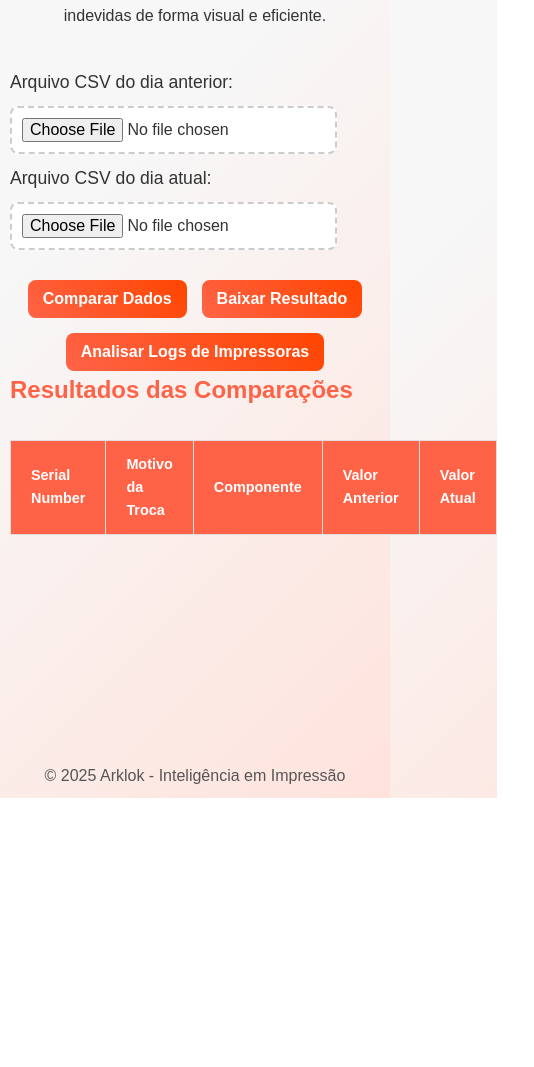
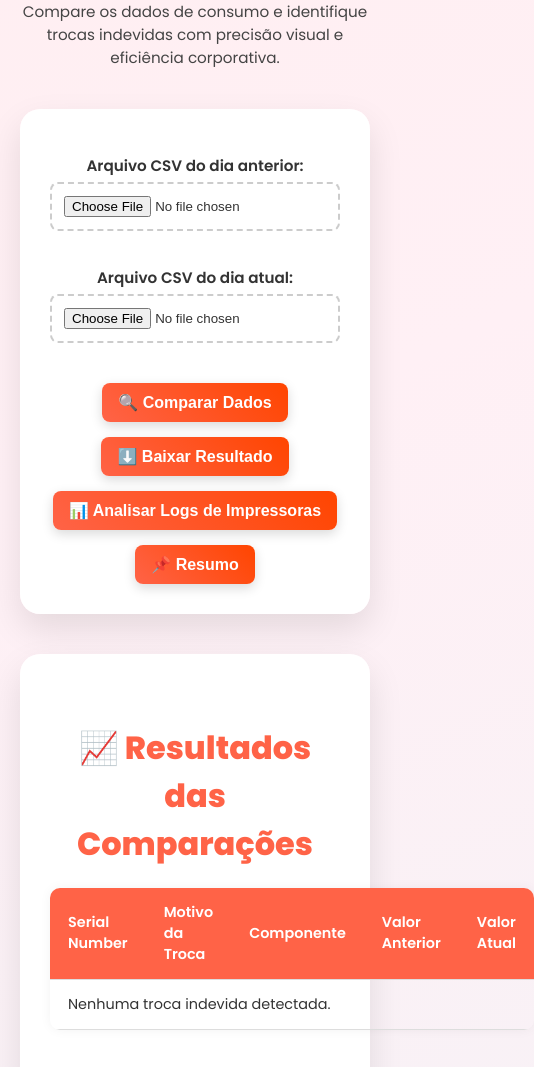
Before and after one commit to alexsandrosipelli/CSV-COMPARE-ARKLOK, a plain HTML site: page index.html in a window 390 px wide. Shown: the part 308-1375 px from the top of the page, 534 px wide, since content can reach past the window. Before the commit the page ends 1106 px from the top, so only its background shows below. Drawn offline with nearby package versions, Linux system fonts and the light colour scheme.

Commit message:
Update index.html

```diff
--- a/index.html
+++ b/index.html
@@ -1,31 +1,35 @@
-<!DOCTYPE html>
-<html lang="pt">
-
+<html lang="pt-BR">
 <head>
-    <meta charset="UTF-8">
-    <meta name="viewport" content="width=device-width, initial-scale=1.0">
-    <title>Comparação de Dados de Impressoras</title>
+  <meta charset="UTF-8" />
+  <meta name="viewport" content="width=device-width, initial-scale=1.0"/>
+  <title>Análise Inteligente de Impressoras</title>
+  <link href="https://fonts.googleapis.com/css2?family=Poppins:wght@400;600;800&display=swap" rel="stylesheet">
+  <script src="https://cdn.jsdelivr.net/npm/chart.js"></script>
+  <script src="https://cdnjs.cloudflare.com/ajax/libs/PapaParse/5.3.0/papaparse.min.js"></script>
   <style>
     * {
-            margin: 0;
-            padding: 0;
       box-sizing: border-box;
     }
 
     body {
-            font-family: 'Arial', sans-serif;
-            line-height: 1.6;
-            background: linear-gradient(135deg, #f7f7f7 40%, #ffe3dc);
+      font-family: 'Poppins', sans-serif;
+      background: radial-gradient(circle at top left, #ffe8e0, #fff0f5, #e0f7fa);
+      margin: 0;
+      padding: 20px;
       color: #333;
-            padding: 20px;
-            max-width: 1200px;
-            margin: 0 auto;
+      animation: gradientShift 20s ease infinite;
+      background-size: 400% 400%;
+    }
+
+    @keyframes gradientShift {
+      0% { background-position: 0% 50%; }
+      50% { background-position: 100% 50%; }
+      100% { background-position: 0% 50%; }
     }
 
     header {
       text-align: center;
-            margin-bottom: 40px;
-            animation: fadeInDown 1s ease-in-out;
+      animation: fadeInDown 1s ease-out;
     }
 
     @keyframes fadeInDown {
@@ -40,48 +44,56 @@
     }
 
     header img {
-            max-width: 180px;
+      width: 180px;
       margin-bottom: 20px;
     }
 
     h1 {
-            font-size: 2.8rem;
+      font-size: 2.5rem;
       color: #FF4500;
+      font-weight: 800;
       margin-bottom: 10px;
-            font-weight: bold;
     }
 
-        h2 {
-            font-size: 2rem;
-            color: #FF6347;
+    p {
+      font-size: 1.1rem;
+      color: #444;
+    }
+
+    section {
+      text-align: center;
+      margin: 40px auto;
+      max-width: 1000px;
+      background: rgba(255, 255, 255, 0.95);
+      padding: 30px;
+      border-radius: 20px;
+      box-shadow: 0 15px 35px rgba(0, 0, 0, 0.1);
+      backdrop-filter: blur(10px);
+    }
+
+    label {
+      display: block;
+      font-size: 1rem;
+      margin: 15px 0 5px;
+      font-weight: 600;
+    }
+
+    input[type="file"] {
+      padding: 12px;
+      border: 2px dashed #ccc;
+      border-radius: 8px;
+      background-color: #fff;
+      width: 100%;
+      max-width: 400px;
       margin-bottom: 20px;
     }
 
-        label {
-            font-size: 1.1rem;
-            margin-right: 10px;
-        }
-
-        input[type="file"] {
-            padding: 10px;
-            font-size: 1rem;
-            border: 2px dashed #ccc;
-            border-radius: 8px;
-            background-color: #fff;
-            margin: 10px 0;
-            transition: border 0.3s ease;
-        }
-
-        input[type="file"]:hover {
-            border-color: #FF6347;
-        }
-
     .button-group {
-            margin-top: 20px;
       display: flex;
       flex-wrap: wrap;
+      justify-content: center;
       gap: 15px;
-            justify-content: center;
+      margin-top: 20px;
     }
 
     button {
@@ -90,91 +102,92 @@
       color: white;
       border: none;
       border-radius: 8px;
-            font-size: 1.2rem;
-            font-weight: bold;
+      font-size: 1.1rem;
+      font-weight: 600;
       cursor: pointer;
-            transition: transform 0.2s, background-color 0.3s;
+      box-shadow: 0 4px 12px rgba(0, 0, 0, 0.15);
+      transition: transform 0.2s, background 0.3s, box-shadow 0.3s;
     }
 
     button:hover {
-            transform: scale(1.05);
-            background-color: #e0533d;
+      transform: translateY(-3px);
+      background: #e04c2f;
+      box-shadow: 0 6px 18px rgba(0, 0, 0, 0.2);
+    }
+
+    h2 {
+      font-size: 2rem;
+      color: #FF6347;
+      margin: 40px 0 20px;
+      text-align: center;
     }
 
     table {
       width: 100%;
       border-collapse: collapse;
-            margin-top: 30px;
-        }
-
-        table, th, td {
-            border: 1px solid #ddd;
+      margin-top: 20px;
+      box-shadow: 0 0 12px rgba(0, 0, 0, 0.05);
+      border-radius: 10px;
+      overflow: hidden;
     }
 
     th, td {
-            padding: 12px 20px;
+      padding: 14px 18px;
       text-align: left;
+      border-bottom: 1px solid #ddd;
     }
 
     th {
       background-color: #FF6347;
       color: white;
-        }
-
-        td {
-            background-color: #fefefe;
+      font-weight: 600;
     }
 
     tr:nth-child(even) td {
-            background-color: #f9f9f9;
+      background-color: #fdf4f1;
     }
 
     tr:hover td {
-            background-color: #f1f1f1;
+      background-color: #ffe7dd;
+    }
+
+    canvas {
+      margin-top: 40px;
+      max-width: 100%;
     }
 
     footer {
       text-align: center;
-            margin-top: 40px;
-            font-size: 1rem;
-            color: #555;
-        }
-
-        canvas {
-            max-width: 100%;
-            margin-top: 30px;
+      margin-top: 80px;
+      font-size: 0.9rem;
+      color: #888;
     }
 
     @media (max-width: 768px) {
-            body {
-                padding: 10px;
-            }
-
       h1 {
         font-size: 2rem;
       }
 
-            h2 {
-                font-size: 1.5rem;
+      p, label {
+        font-size: 0.95rem;
+      }
+
+      button {
+        font-size: 1rem;
+        padding: 10px 16px;
       }
 
       table, th, td {
         font-size: 0.9rem;
       }
-
-            button {
-                font-size: 1rem;
-                padding: 10px 15px;
-            }
     }
   </style>
 </head>
-
 <body>
   <header>
-        <img src="https://arknet.arklok.com.br/assets/img/logos/logo-arklok.png" alt="Logo da Arklok">
+    <img src="https://arknet.arklok.com.br/assets/img/logos/logo-arklok.png" alt="Logo Arklok" />
     <h1>Análise Inteligente de Impressoras</h1>
-        <p>Compare os dados de consumo e identifique trocas indevidas de forma visual e eficiente.</p>
+    <p>Compare os dados de consumo e identifique trocas indevidas com precisão visual e eficiência corporativa.</p>
   </header>
 
   <section>
@@ -185,15 +198,15 @@
     <input type="file" id="csvFileNew" accept=".csv">
 
     <div class="button-group">
-            <button onclick="processCSV()">Comparar Dados</button>
-            <button onclick="downloadCSV()">Baixar Resultado</button>
-            <button onclick="window.open('https://alexsandrosipelli.github.io/ANALISAR-LOG-IMPRESSORAS/', '_blank')">
-                Analisar Logs de Impressoras
-            </button>
+      <button onclick="processCSV()">🔍 Comparar Dados</button>
+      <button onclick="downloadCSV()">⬇️ Baixar Resultado</button>
+      <button onclick="window.open('https://alexsandrosipelli.github.io/ANALISAR-LOG-IMPRESSORAS/', '_blank')">📊 Analisar Logs de Impressoras</button>
+      <button onclick="showSummary()">📌 Resumo</button>
     </div>
   </section>
 
-    <h2>Resultados das Comparações</h2>
+  <section>
+    <h2>📈 Resultados das Comparações</h2>
     <table id="resultTable">
       <thead>
         <tr>
@@ -205,26 +218,52 @@
         </tr>
       </thead>
       <tbody>
-            <!-- Resultados dinâmicos -->
+        <tr><td colspan="5">Nenhuma troca indevida detectada.</td></tr>
       </tbody>
     </table>
-
     <canvas id="chart"></canvas>
+    <div id="summary" style="display:none; margin-top: 40px; padding: 20px; background: #fff4ec; border-radius: 12px; box-shadow: 0 0 10px rgba(0,0,0,0.1);">
+      <h3>Resumo Executivo 📊</h3>
+      <p id="summaryText"></p>
+    </div>
+  </section>
 
   <footer>
-        <p>&copy; 2025 Arklok - Inteligência em Impressão</p>
+    <p>&copy; 2025 Arklok - Inteligência em Impressão e Performance de TI</p>
   </footer>
 
-    <script src="https://cdnjs.cloudflare.com/ajax/libs/PapaParse/5.3.0/papaparse.min.js"></script>
-    <script src="https://cdn.jsdelivr.net/npm/chart.js"></script>
 <script>
   let dataOld = [];
   let dataNew = [];
   let chart;
-        const columnsToCheck = [
+  let latestChanges = [];
+
+  const columnAliases = {
+    'Número de série': 'Serial Number',
+    'Preto (%)': 'Black (%)',
+    'Magenta (%)': 'Magenta (%)',
+    'Amarelo (%)': 'Yellow (%)',
+    'Ciano (%)': 'Cyan (%)',
+    'Fotocondutor preto (%)': 'Black Photoconductor (%)',
+    'Unidade de imagem (%)': 'Imaging Unit (%)',
+    'Kit de manutenção (%)': 'Maintenance Kit (%)'
+  };
+
+  const expectedColumns = [
     'Black (%)', 'Magenta (%)', 'Yellow (%)', 'Cyan (%)',
     'Black Photoconductor (%)', 'Imaging Unit (%)', 'Maintenance Kit (%)'
   ];
+
+  function normalizeHeaders(data) {
+    return data.map(row => {
+      const normalized = {};
+      Object.keys(row).forEach(key => {
+        const mappedKey = columnAliases[key] || key;
+        normalized[mappedKey] = row[key];
+      });
+      return normalized;
+    });
+  }
 
   function processCSV() {
     const fileOld = document.getElementById("csvFileOld").files[0];
@@ -237,10 +276,10 @@
 
     Papa.parse(fileOld, {
       complete: function(resultsOld) {
-                    dataOld = resultsOld.data;
+        dataOld = normalizeHeaders(resultsOld.data);
         Papa.parse(fileNew, {
           complete: function(resultsNew) {
-                            dataNew = resultsNew.data;
+            dataNew = normalizeHeaders(resultsNew.data);
             compareData();
           },
           header: true
@@ -249,8 +288,6 @@
       header: true
     });
   }
-
-        let latestChanges = [];
 
   function compareData() {
     const tbody = document.getElementById("resultTable").querySelector("tbody");
@@ -262,7 +299,7 @@
       const oldRow = dataOld.find(row => row['Serial Number'] === serial);
 
       if (oldRow) {
-                    columnsToCheck.forEach(column => {
+        expectedColumns.forEach(column => {
           const oldValue = parseFloat(oldRow[column]) || 0;
           const newValue = parseFloat(newRow[column]) || 0;
           const diff = newValue - oldValue;
@@ -374,7 +411,35 @@
       }
     });
   }
+  function showSummary() {
+    const summaryBox = document.getElementById('summary');
+    const summaryText = document.getElementById('summaryText');
+
+    if (!latestChanges.length) {
+      summaryText.innerHTML = "Nenhuma troca indevida foi detectada nos arquivos analisados.";
+    } else {
+      const total = latestChanges.length;
+      const porTipo = {};
+
+      latestChanges.forEach(change => {
+        const tipo = change.column;
+        porTipo[tipo] = (porTipo[tipo] || 0) + 1;
+      });
+
+      let resumo = `<strong>Total de trocas suspeitas:</strong> ${total}<br><br>`;
+      resumo += `<strong>Distribuição por componente:</strong><ul>`;
+      for (const tipo in porTipo) {
+        resumo += `<li>${tipo}: ${porTipo[tipo]}</li>`;
+      }
+      resumo += `</ul>`;
+      resumo += `<br><strong>Observação:</strong> Trocas com aumento ou queda brusca (>30%) são consideradas suspeitas.`;
+      summaryText.innerHTML = resumo;
+    }
+
+    summaryBox.style.display = 'block';
+    summaryBox.scrollIntoView({ behavior: 'smooth' });
+  }
 </script>
+
 </body>
-
 </html>
```
Lines whose indentation alone changed are shown as unchanged.
